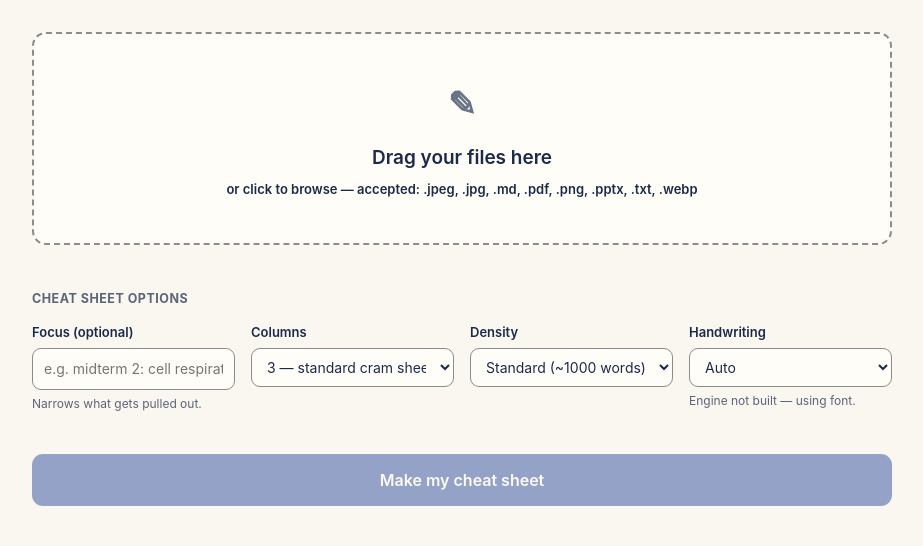
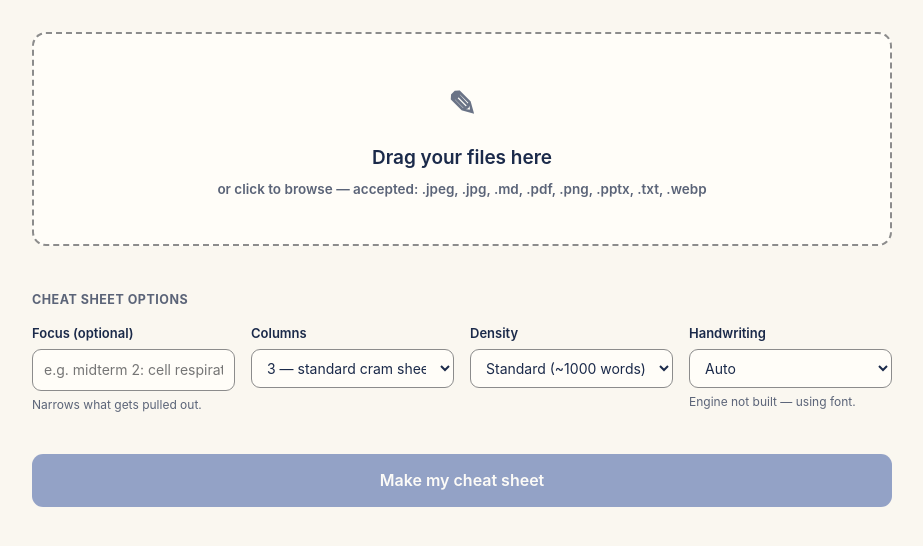
Before and after one commit to trishatjokro/cheatscribe, a Flask app: page / in a window 1280 px wide. Shown: the part 162-708 px from the top of the page, without its empty margins (178-1101 px from the left). Run offline with Flask 3, Linux system fonts and the light colour scheme.

Commit message:
Update index.html

```diff
--- a/src/cheatscribe/web/templates/index.html
+++ b/src/cheatscribe/web/templates/index.html
@@ -83,7 +83,7 @@
     transform: scale(1.005);
   }
   .dropzone-title { display: block; margin: 0 0 6px; font-size: 19px; font-weight: 600; }
-  .dropzone p { margin: 0; color: var(--ink-soft); font-size: 13.5px; }
+  #dropzone-hint { display: block; margin: 0; color: var(--ink-soft); font-size: 13.5px; }
   .dropzone .glyph { font-size: 34px; display: block; margin-bottom: 12px; opacity: .65; }
   /* the real control: visually hidden but present in the tab order and to screen readers */
   #fileinput {
```
